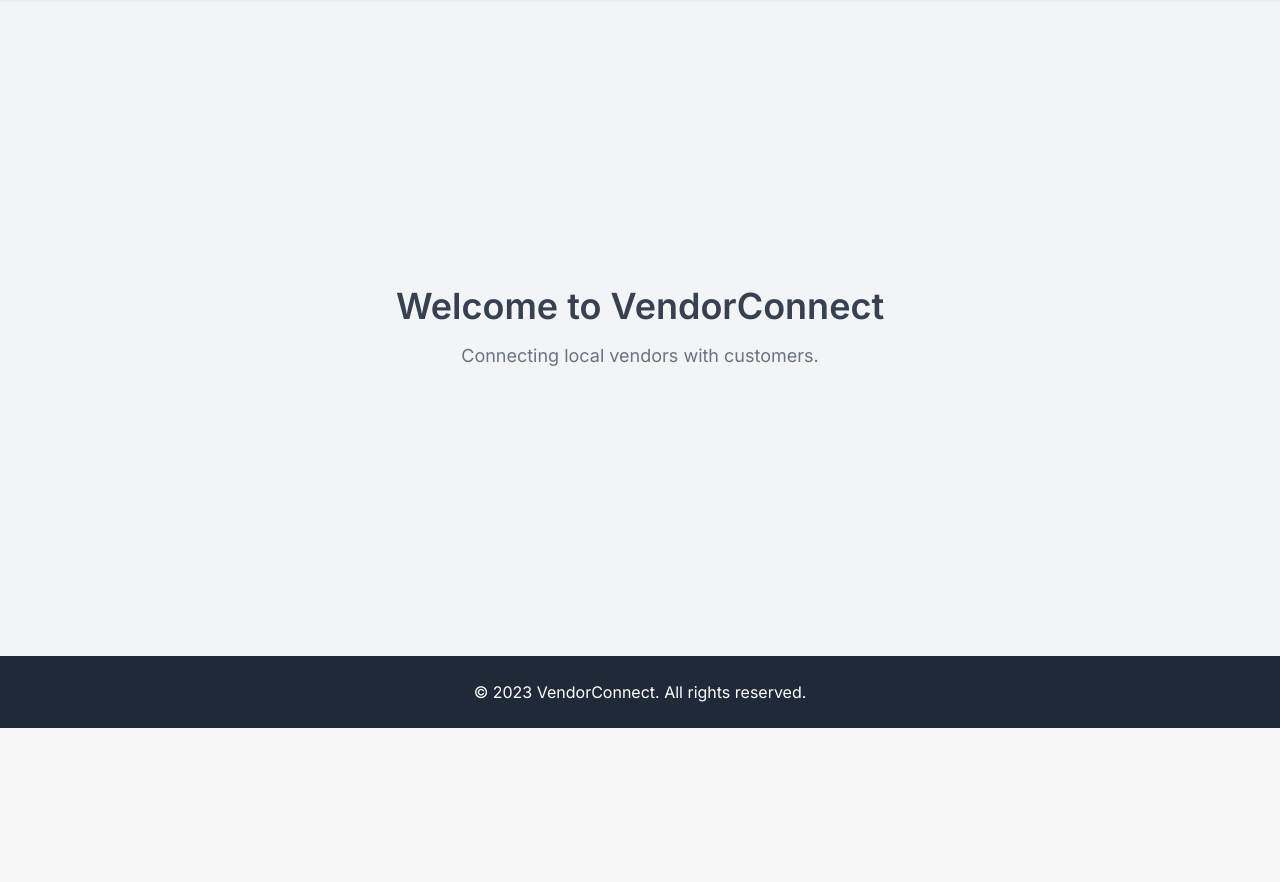
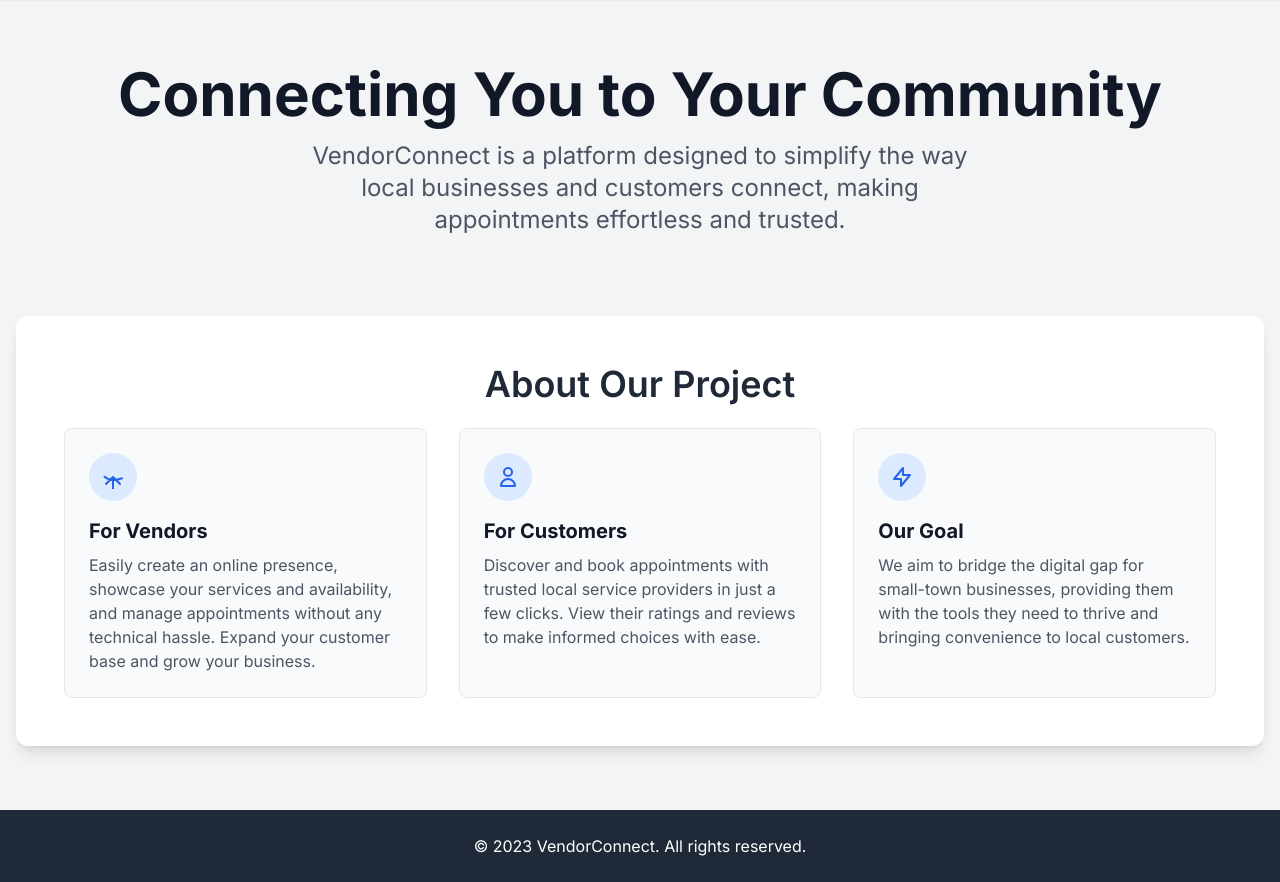
Before and after one commit to Priyamjain1105/Vendora, a Flask app: template server/templates/index.html in a window 1280 px wide. Shown: the part 72-954 px from the top of the page. Before the commit the page ends 800 px from the top, so only its background shows below. Run offline with Flask 3, Linux system fonts and the light colour scheme; the template is opened without the code that fills it, so the values that code supplies are empty; some libraries are stand-ins or nearby versions.

Commit message:
Added Index.html file

```diff
--- a/server/templates/index.html
+++ b/server/templates/index.html
@@ -3,7 +3,7 @@
 <head>
     <meta charset="UTF-8">
     <meta name="viewport" content="width=device-width, initial-scale=1.0">
-    <title>Vendor Portal</title>
+    <title>VendorConnect</title>
     <!-- Tailwind CSS CDN for styling -->
     <script src="https://cdn.tailwindcss.com"></script>
     <style>
@@ -42,12 +42,54 @@
         </nav>
     </header>
 
-    <!-- Main Content Area (for demonstration) -->
-    <main class="container mx-auto p-8 flex items-center justify-center">
-        <div class="text-center">
-            <h1 class="text-3xl md:text-4xl font-semibold text-gray-700 mb-4">Welcome to VendorConnect</h1>
-            <p class="text-lg text-gray-500">Connecting local vendors with customers.</p>
-        </div>
+    <!-- Main Content Area -->
+    <main class="container mx-auto px-4 py-8 md:py-16">
+        <!-- Hero Section -->
+        <section class="text-center mb-12 md:mb-20">
+            <h1 class="text-4xl md:text-6xl font-extrabold text-gray-900 mb-4">Connecting You to Your Community</h1>
+            <p class="text-xl md:text-2xl text-gray-600 max-w-2xl mx-auto">VendorConnect is a platform designed to simplify the way local businesses and customers connect, making appointments effortless and trusted.</p>
+        </section>
+
+        <!-- About the Project Section -->
+        <section class="bg-white p-8 md:p-12 rounded-xl shadow-lg">
+            <h2 class="text-3xl md:text-4xl font-semibold text-gray-800 mb-6 text-center">About Our Project</h2>
+            <div class="grid grid-cols-1 md:grid-cols-2 lg:grid-cols-3 gap-8">
+
+                <!-- Card 1: For Vendors -->
+                <div class="bg-gray-50 rounded-lg p-6 border border-gray-200">
+                    <div class="flex items-center justify-center h-12 w-12 rounded-full bg-blue-100 text-blue-600 mb-4">
+                        <svg xmlns="http://www.w3.org/2000/svg" class="h-6 w-6" fill="none" viewBox="0 0 24 24" stroke="currentColor">
+                            <path stroke-linecap="round" stroke-linejoin="round" stroke-width="2" d="M21 13.255A23.931 23.931 0 0112 15c-3.183 0-6.22-1.288-8.455-3.245M19 19L12 12m0 0L5 19m7-7v14" />
+                        </svg>
+                    </div>
+                    <h3 class="text-xl font-bold text-gray-900 mb-2">For Vendors</h3>
+                    <p class="text-gray-600">Easily create an online presence, showcase your services and availability, and manage appointments without any technical hassle. Expand your customer base and grow your business.</p>
+                </div>
+
+                <!-- Card 2: For Customers -->
+                <div class="bg-gray-50 rounded-lg p-6 border border-gray-200">
+                    <div class="flex items-center justify-center h-12 w-12 rounded-full bg-blue-100 text-blue-600 mb-4">
+                        <svg xmlns="http://www.w3.org/2000/svg" class="h-6 w-6" fill="none" viewBox="0 0 24 24" stroke="currentColor">
+                            <path stroke-linecap="round" stroke-linejoin="round" stroke-width="2" d="M16 7a4 4 0 11-8 0 4 4 0 018 0zM12 14a7 7 0 00-7 7h14a7 7 0 00-7-7z" />
+                        </svg>
+                    </div>
+                    <h3 class="text-xl font-bold text-gray-900 mb-2">For Customers</h3>
+                    <p class="text-gray-600">Discover and book appointments with trusted local service providers in just a few clicks. View their ratings and reviews to make informed choices with ease.</p>
+                </div>
+
+                <!-- Card 3: Our Goal -->
+                <div class="bg-gray-50 rounded-lg p-6 border border-gray-200">
+                    <div class="flex items-center justify-center h-12 w-12 rounded-full bg-blue-100 text-blue-600 mb-4">
+                        <svg xmlns="http://www.w3.org/2000/svg" class="h-6 w-6" fill="none" viewBox="0 0 24 24" stroke="currentColor">
+                            <path stroke-linecap="round" stroke-linejoin="round" stroke-width="2" d="M13 10V3L4 14h7v7l9-11h-7z" />
+                        </svg>
+                    </div>
+                    <h3 class="text-xl font-bold text-gray-900 mb-2">Our Goal</h3>
+                    <p class="text-gray-600">We aim to bridge the digital gap for small-town businesses, providing them with the tools they need to thrive and bringing convenience to local customers.</p>
+                </div>
+
+            </div>
+        </section>
     </main>
 
     <!-- Footer Section -->
```
